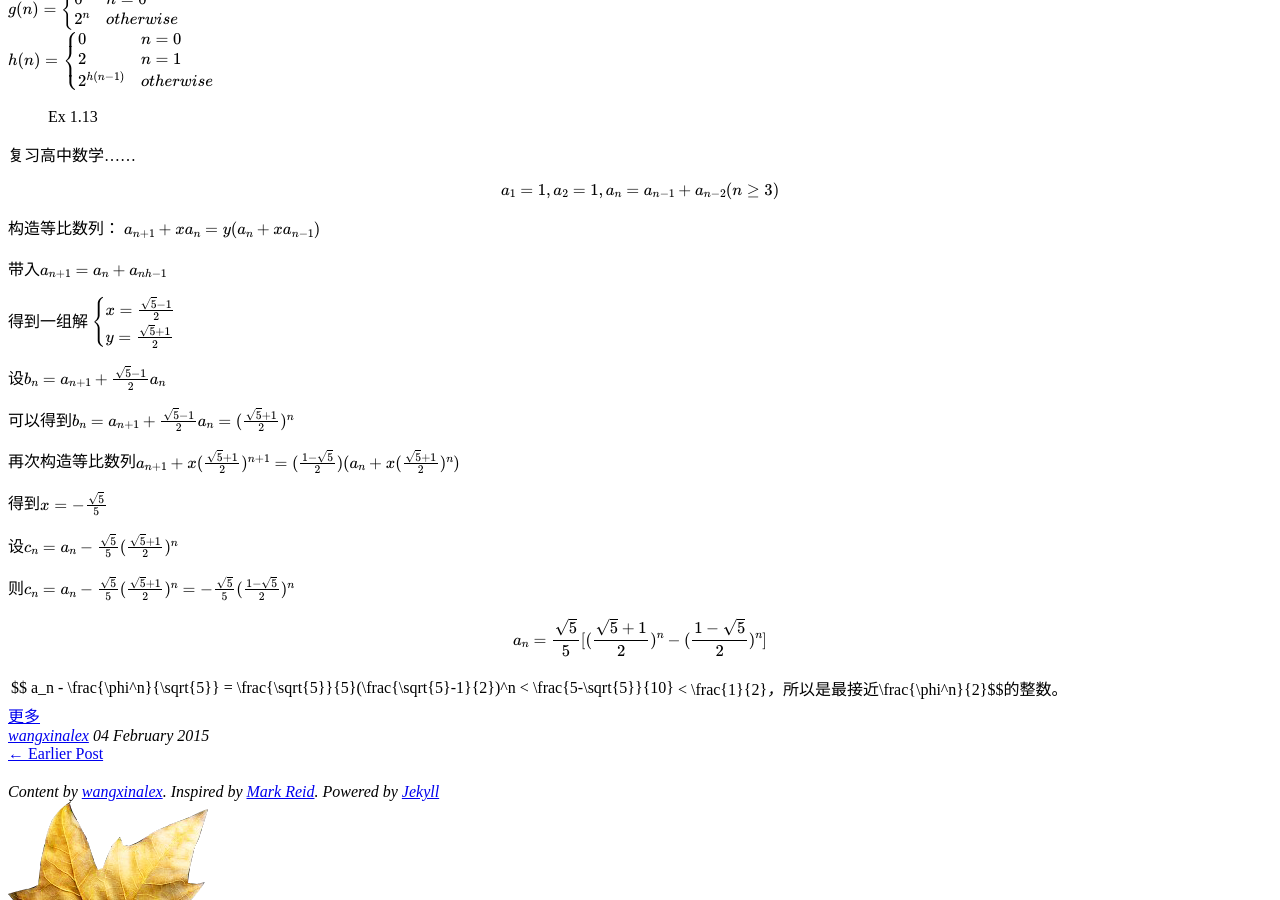
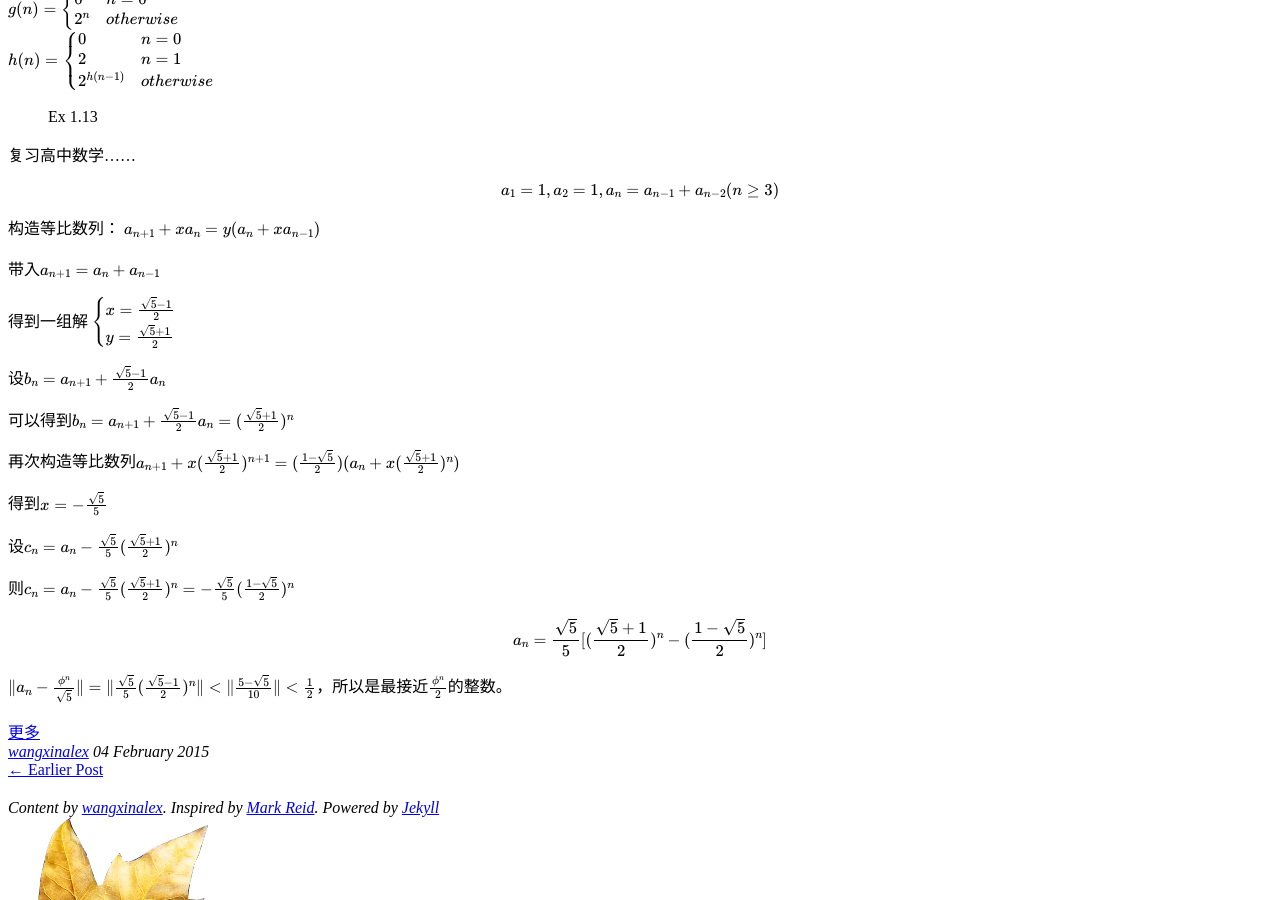
Before and after one commit to wangxinalex/wangxinalex.github.io, a Jekyll site: the page built from _posts/2015-02-04-sicp.md, in a window 1280 px wide and 900 px high, scrolled down 3253 px. Built offline with Jekyll 4.4.1, drawn with Linux system fonts in a browser that asks for light colours; formulas are drawn with MathJax 3; comment, search, counter and statistics services are not loaded.

Commit message:
Ex 1.13 modified

```diff
--- a/_posts/2015-02-04-sicp.md
+++ b/_posts/2015-02-04-sicp.md
@@ -178,7 +178,7 @@ $$a_1 = 1, a_2 = 1, a_n = a_{n-1}+a_{n-2} (n \geq 3)$$
 构造等比数列：
 $$a_{n+1}+xa_{n} = y(a_n+xa_{n-1})$$
 
-带入$$a_{n+1} = a_n + a_{nh-1}$$
+带入$$a_{n+1} = a_n + a_{n-1}$$
 
 得到一组解
 $$\begin{cases}
@@ -200,4 +200,4 @@ y = \frac{\sqrt{5}+1}{2}
 
 $$a_n = \frac{\sqrt{5}}{5}[(\frac{\sqrt{5}+1}{2})^n - (\frac{1-\sqrt{5}}{2})^n]$$
 
-$$|a_n - \frac{\phi^n}{\sqrt{5}}| = |\frac{\sqrt{5}}{5}(\frac{\sqrt{5}-1}{2})^n| < |\frac{5-\sqrt{5}}{10}| < \frac{1}{2}$$，所以是最接近$$\frac{\phi^n}{2}$$的整数。
+$$\|a_n - \frac{\phi^n}{\sqrt{5}}\| = \|\frac{\sqrt{5}}{5}(\frac{\sqrt{5}-1}{2})^n\| < \|\frac{5-\sqrt{5}}{10}\| < \frac{1}{2}$$，所以是最接近$$\frac{\phi^n}{2}$$的整数。
```
